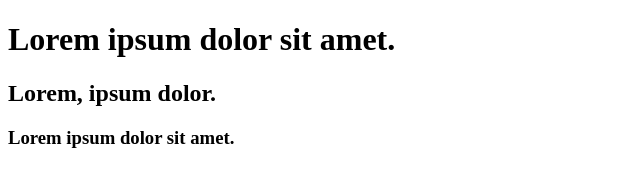
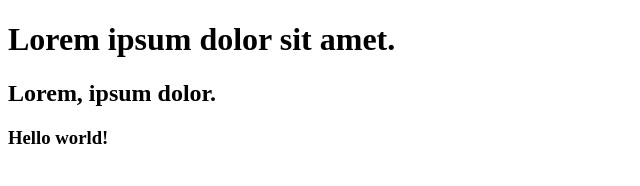
Before and after one commit to JonLaybe/lesson_1-2, a plain HTML site: page index.html in a window 1280 px wide. Shown: the whole page, without its empty margins (0-640 px from the left). Drawn offline with Linux system fonts and the light colour scheme.

Commit message:
Hello world!

```diff
--- a/index.html
+++ b/index.html
@@ -9,6 +9,6 @@
 <body>
     <h1>Lorem ipsum dolor sit amet.</h1>
     <h2>Lorem, ipsum dolor.</h2>
-    <h3>Lorem ipsum dolor sit amet.</h3>
+    <h3>Hello world!</h3>
 </body>
 </html>
```
